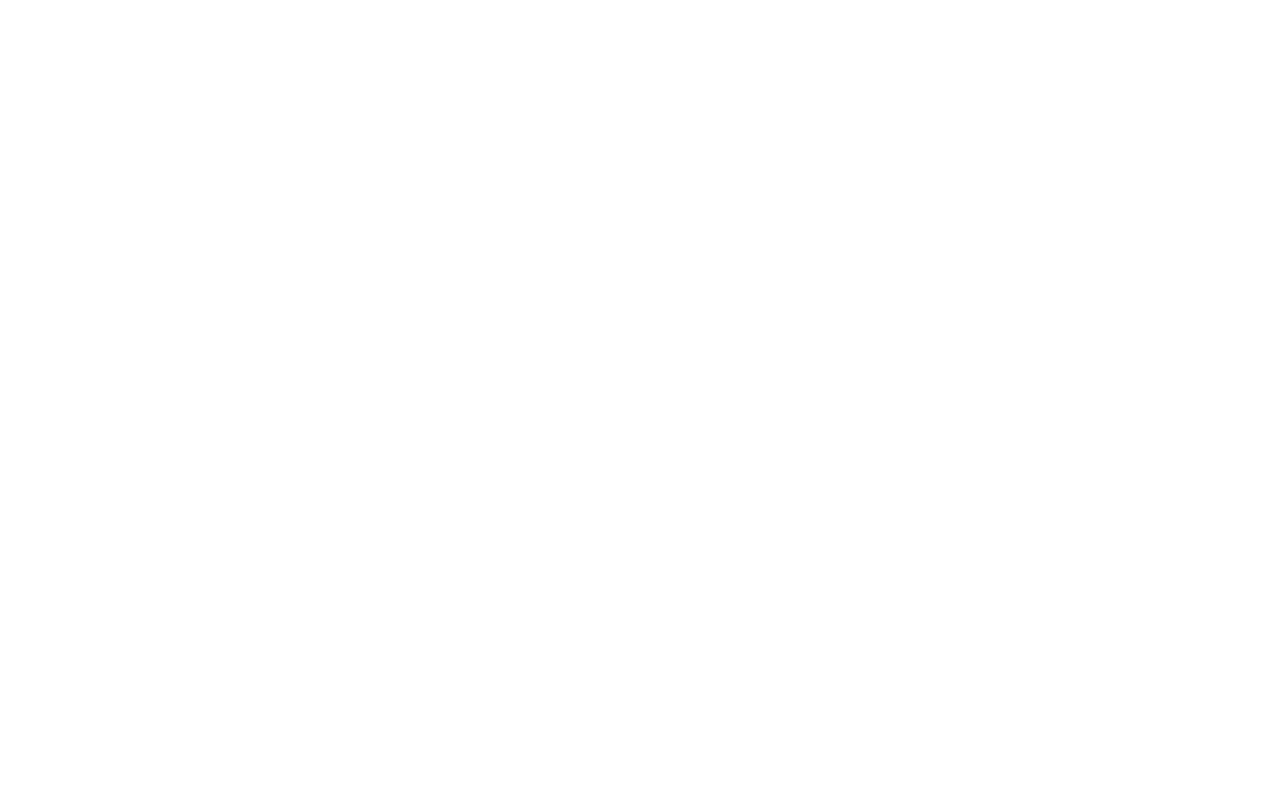
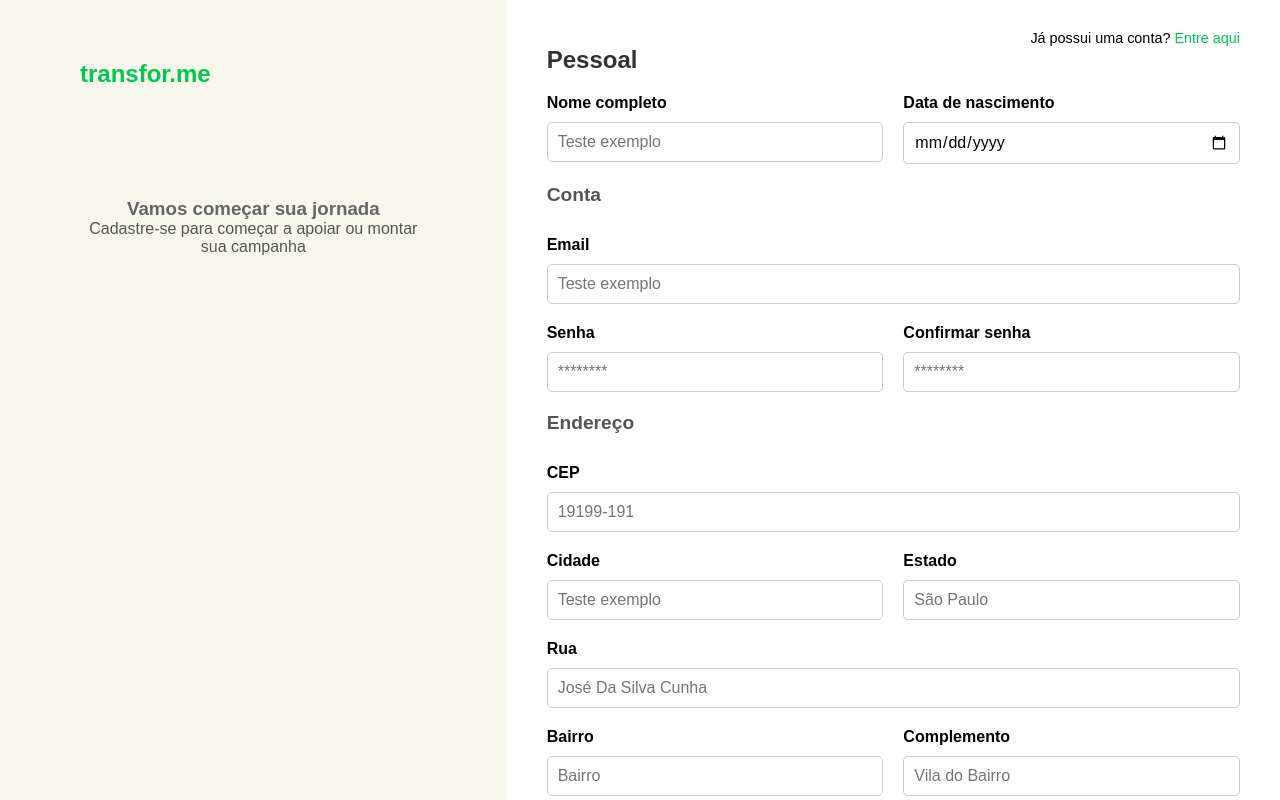
Before and after one commit to Jessemarques7/Transfor.me, a React (Vite) app: page /cadastro in a window 1280 px wide. Shown: the top 800 px of the page. Built offline with nearby package versions, Linux system fonts and the light colour scheme.

Commit message:
pagina de cadastro

```diff
--- a/src/App.jsx
+++ b/src/App.jsx
@@ -1,5 +1,6 @@
 import { BrowserRouter, Route, Routes } from "react-router-dom";
 import HomePage from "./pages/HomePage";
+import CadrastoCampanha from "./pages/CadrastoCampanha";
 
 function App() {
   return (
@@ -9,7 +10,7 @@
         <Route path="sobre" element={""} />
         <Route path="explore" element={""} />
         <Route path="campanha" element={""} />
-        <Route path="cadastro" element={""} />
+        <Route path="cadastro" element={<CadrastoCampanha />} />
       </Routes>
     </BrowserRouter>
   );
--- a/src/components/Header.jsx
+++ b/src/components/Header.jsx
@@ -7,6 +7,8 @@
   padding: 50px 100px;
   div {
     display: flex;
+    align-items: center;
+    justify-content: center;
 
     input {
       border: 0;
@@ -34,7 +36,9 @@
         <div>
           <button>Inicio</button>
           <button>Explore</button>
-          <button>Comece sua campanha</button>
+          <a href="/cadastro">
+            <button>Comece sua campanha</button>
+          </a>
           <button>Entrar</button>
         </div>
       </div>
--- /dev/null
+++ b/src/pages/CadrastoCampanha.jsx
@@ -0,0 +1,238 @@
+import styled from "styled-components";
+
+// Styled Components
+const PageWrapper = styled.div`
+  display: flex;
+
+  font-family: Arial, sans-serif;
+`;
+
+const LeftPanel = styled.div`
+  flex: 1;
+  background-color: #f8f7ec;
+  padding: 60px 80px;
+  display: flex;
+  flex-direction: column;
+  justify-content: flex-start;
+  align-items: flex-start;
+
+  a {
+    text-decoration: none;
+  }
+
+  h1 {
+    color: #00c851;
+    font-size: 1.5rem;
+    margin-bottom: 10px;
+  }
+
+  div {
+    margin-top: 100px;
+    text-align: center;
+    h3 {
+      color: #666;
+    }
+    p {
+      color: #555;
+    }
+  }
+`;
+
+const RightPanel = styled.div`
+  flex: 2;
+  background-color: #fff;
+  padding: 40px;
+  display: flex;
+  flex-direction: column;
+
+  h2 {
+    font-size: 1.5rem;
+    margin-bottom: 20px;
+    color: #333;
+  }
+`;
+
+const Form = styled.form`
+  display: flex;
+  flex-direction: column;
+  gap: 20px;
+`;
+
+const SectionTitle = styled.h3`
+  font-size: 1.2rem;
+  color: #555;
+  margin-bottom: 10px;
+`;
+
+const Row = styled.div`
+  display: flex;
+  gap: 20px;
+  div {
+    width: 100%;
+  }
+  @media (max-width: 768px) {
+    flex-direction: column;
+  }
+`;
+
+const Label = styled.label`
+  font-size: 1rem;
+  font-weight: bold;
+`;
+
+const Input = styled.input`
+  width: 100%;
+  padding: 10px;
+  font-size: 1rem;
+  border: 1px solid #ccc;
+  border-radius: 5px;
+  margin-top: 10px;
+
+  &:focus {
+    border-color: #00c851;
+    outline: none;
+  }
+`;
+
+const SmallText = styled.div`
+  text-align: right;
+  margin-top: -10px;
+  font-size: 0.9rem;
+
+  a {
+    color: #00c851;
+    text-decoration: none;
+
+    &:hover {
+      text-decoration: underline;
+    }
+  }
+`;
+
+const SubmitButton = styled.button`
+  background-color: #000;
+  color: #fff;
+  font-size: 1rem;
+  padding: 12px 20px;
+  border: none;
+  border-radius: 5px;
+  cursor: pointer;
+  text-transform: uppercase;
+  margin-bottom: 30px;
+
+  &:hover {
+    background-color: #333;
+  }
+`;
+
+function CadrastoCampanha() {
+  return (
+    <PageWrapper>
+      {/* Left Panel */}
+      <LeftPanel>
+        <a href="/">
+          <h1>transfor.me</h1>
+        </a>
+        <div>
+          <h3>Vamos começar sua jornada </h3>
+          <p>Cadastre-se para começar a apoiar ou montar sua campanha</p>
+        </div>
+      </LeftPanel>
+
+      {/* Right Panel */}
+      <RightPanel>
+        <SmallText>
+          Já possui uma conta? <a href="#">Entre aqui</a>
+        </SmallText>
+        <h2>Pessoal</h2>
+        <Form>
+          {/* Pessoal Section */}
+          <Row>
+            <div>
+              <Label htmlFor="name">Nome completo</Label>
+              <Input id="name" type="text" placeholder="Teste exemplo" />
+            </div>
+            <div>
+              <Label htmlFor="dob">Data de nascimento</Label>
+              <Input id="dob" type="date" />
+            </div>
+          </Row>
+
+          <SectionTitle>Conta</SectionTitle>
+          {/* Conta Section */}
+          <Row>
+            <div>
+              <Label htmlFor="email">Email</Label>
+              <Input id="email" type="email" placeholder="Teste exemplo" />
+            </div>
+          </Row>
+          <Row>
+            <div>
+              <Label htmlFor="password">Senha</Label>
+              <Input id="password" type="password" placeholder="********" />
+            </div>
+            <div>
+              <Label htmlFor="confirmPassword">Confirmar senha</Label>
+              <Input
+                id="confirmPassword"
+                type="password"
+                placeholder="********"
+              />
+            </div>
+          </Row>
+
+          <SectionTitle>Endereço</SectionTitle>
+          {/* Endereço Section */}
+          <Row>
+            <div>
+              <Label htmlFor="cep">CEP</Label>
+              <Input id="cep" type="text" placeholder="19199-191" />
+            </div>
+          </Row>
+          <Row>
+            <div>
+              <Label htmlFor="city">Cidade</Label>
+              <Input id="city" type="text" placeholder="Teste exemplo" />
+            </div>
+            <div>
+              <Label htmlFor="state">Estado</Label>
+              <Input id="state" type="text" placeholder="São Paulo" />
+            </div>
+          </Row>
+          <Row>
+            <div>
+              <Label htmlFor="street">Rua</Label>
+              <Input
+                id="street"
+                type="text"
+                placeholder="José Da Silva Cunha"
+              />
+            </div>
+          </Row>
+          <Row>
+            <div>
+              <Label htmlFor="neighborhood">Bairro</Label>
+              <Input id="neighborhood" type="text" placeholder="Bairro" />
+            </div>
+            <div>
+              <Label htmlFor="complement">Complemento</Label>
+              <Input id="complement" type="text" placeholder="Vila do Bairro" />
+            </div>
+          </Row>
+
+          <Row>
+            <div>
+              <Label htmlFor="street">Número de telefone</Label>
+              <Input id="number" type="text" placeholder="Número de telefone" />
+            </div>
+          </Row>
+          <div>
+            <SubmitButton type="submit">Cadastrar</SubmitButton>
+          </div>
+        </Form>
+      </RightPanel>
+    </PageWrapper>
+  );
+}
+
+export default CadrastoCampanha;
```
Also changed, not shown: src/pages/Explore.jsx (added), src/pages/PaginaPitch.jsx (added).
